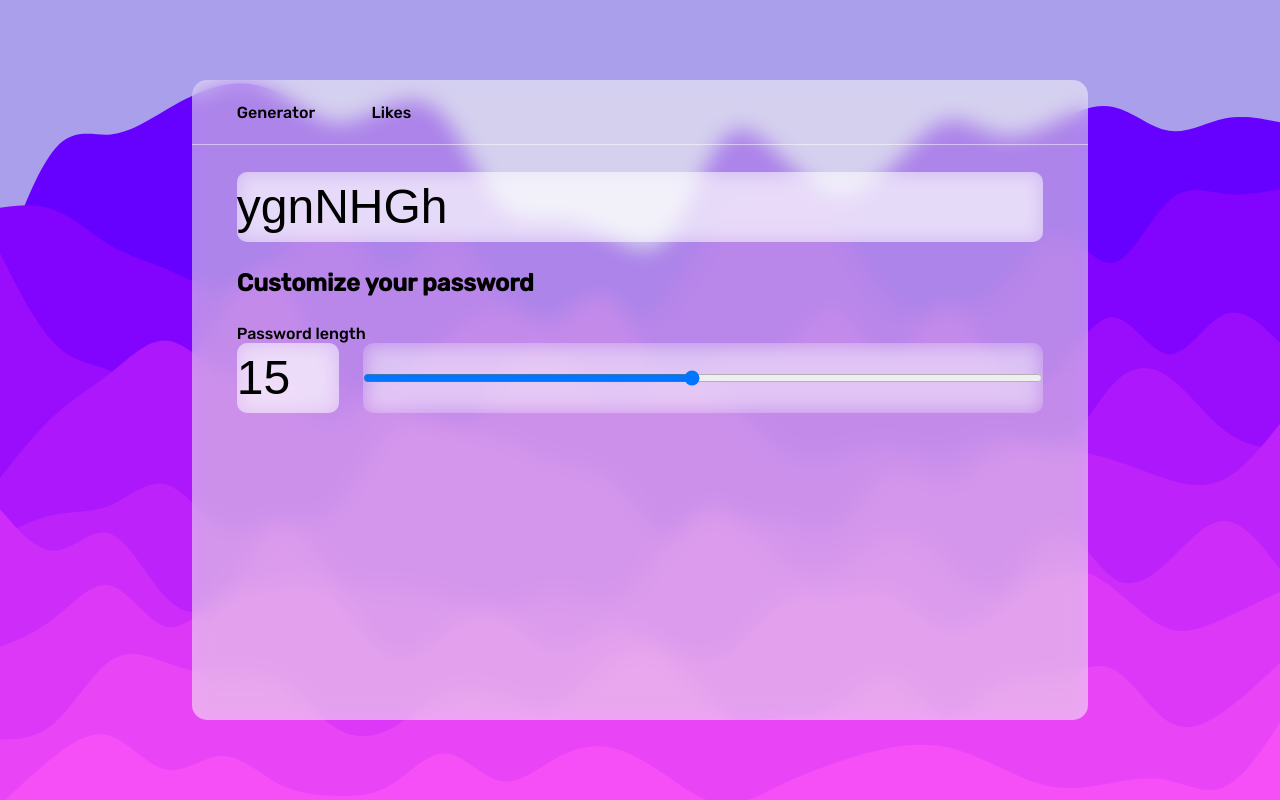
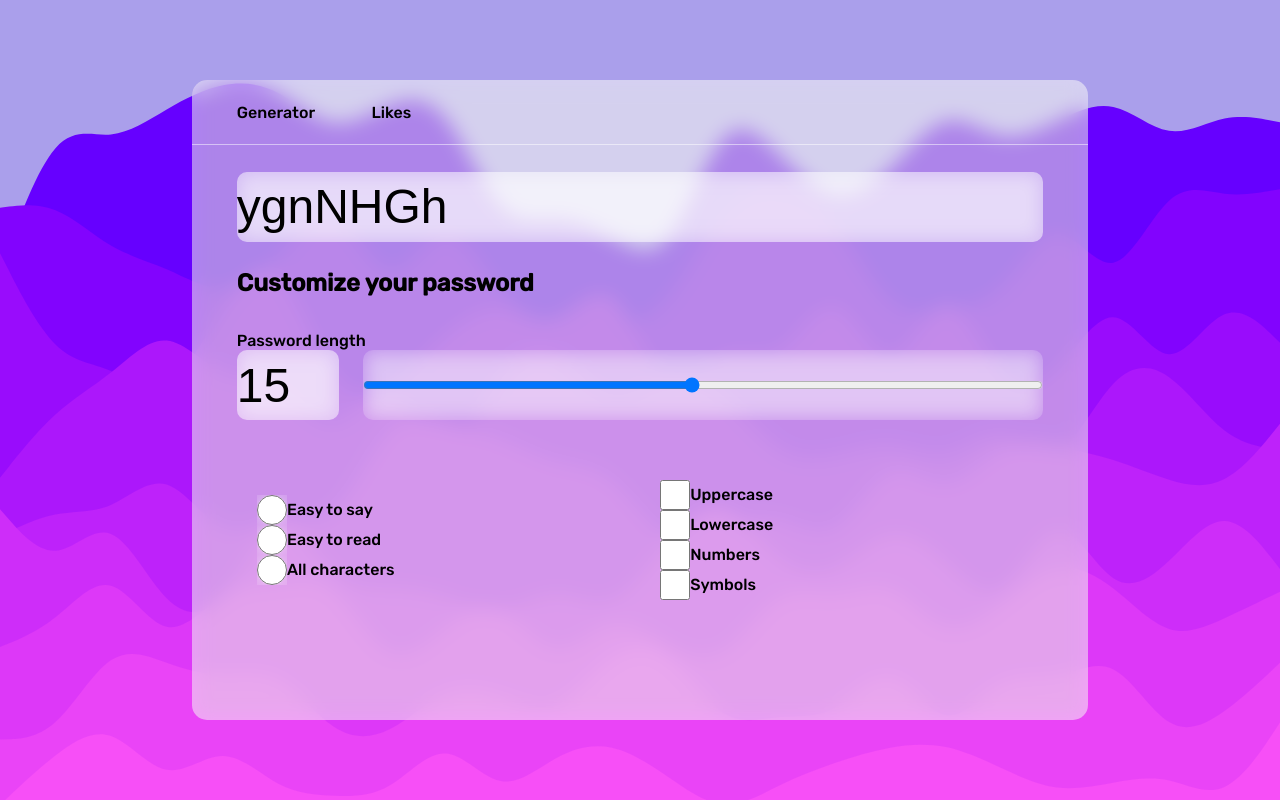
Before and after one commit to endoresur/PasswordGenerator, a React (Create React App) app: page / in a window 1280 px wide. Built offline with nearby package versions, Linux system fonts and the light colour scheme.

Commit message:
Added options for password complexity

```diff
--- a/src/components/CardMain.jsx
+++ b/src/components/CardMain.jsx
@@ -1,7 +1,19 @@
-import React, { useState } from "react";
+import React from "react";
 import { Input } from "../styles/CardStyles";
 import { Container, FlexContainer, GridContainer } from "../styles/MainStyles";
 
+const choices = [
+    { id: 1, item: 'Easy to say' },
+    { id: 2, item: 'Easy to read' },
+    { id: 3, item: 'All characters' }
+];
+
+const settings = [
+    { id: 1, item: 'Uppercase' },
+    { id: 2, item: 'Lowercase' },
+    { id: 3, item: 'Numbers' },
+    { id: 3, item: 'Symbols' }
+];
 
 const CardMain = () => {
 
@@ -17,7 +29,7 @@ const CardMain = () => {
                 <Container>
                     <h2>Customize your password</h2>
                 </Container>
-                <GridContainer m='auto' rows='1fr 1fr'>
+                <GridContainer rows='1fr 1fr'>
 
                     <Container m='0' width='100%'>
                         <Container m='0' width='100%' m={'0 0 -5% 0'}>Password length</Container>
@@ -37,7 +49,32 @@ const CardMain = () => {
                     </Container>
 
                     <Container m='0' width='100%'>
+                        <GridContainer m='0' width='100%' cols='1fr 1fr'>
 
+                            <GridContainer dir='rows'>
+                                {choices.map(function (choice) {
+                                    return (
+                                        <FlexContainer m='auto' width='100%'>
+                                            <Input height='30px' width='30px' type="radio" id="contactChoice1"
+                                                name="contact" value="email" />
+                                            <label htmlFor="contactChoice1">{choice.item}</label>
+                                        </FlexContainer>
+                                    );
+                                })}
+                            </GridContainer>
+
+                            <GridContainer dir='rows'>
+                                {settings.map(function(setting) {
+                                    return (
+                                        <FlexContainer m='auto' width='100%'>
+                                            <Input height='30px' width='30px' type="checkbox" id="contactChoice1"
+                                                name="contact" value="email" />
+                                            <label htmlFor="contactChoice1">{setting.item}</label>
+                                        </FlexContainer>
+                                    );
+                                })}
+                            </GridContainer>
+                        </GridContainer>
                     </Container>
 
                 </GridContainer>
--- a/src/styles/CardStyles.js
+++ b/src/styles/CardStyles.js
@@ -22,7 +22,8 @@ const HeaderNav = styled.div`
 `
 
 const Input = styled.input`
-    height: 70px;
+    height: ${props => props.height || '70px'};
+    //height: 70px;
     width: ${props => props.width || '20%'};
     margin: ${props => props.m || ''};
     font-size: 3em;
```
